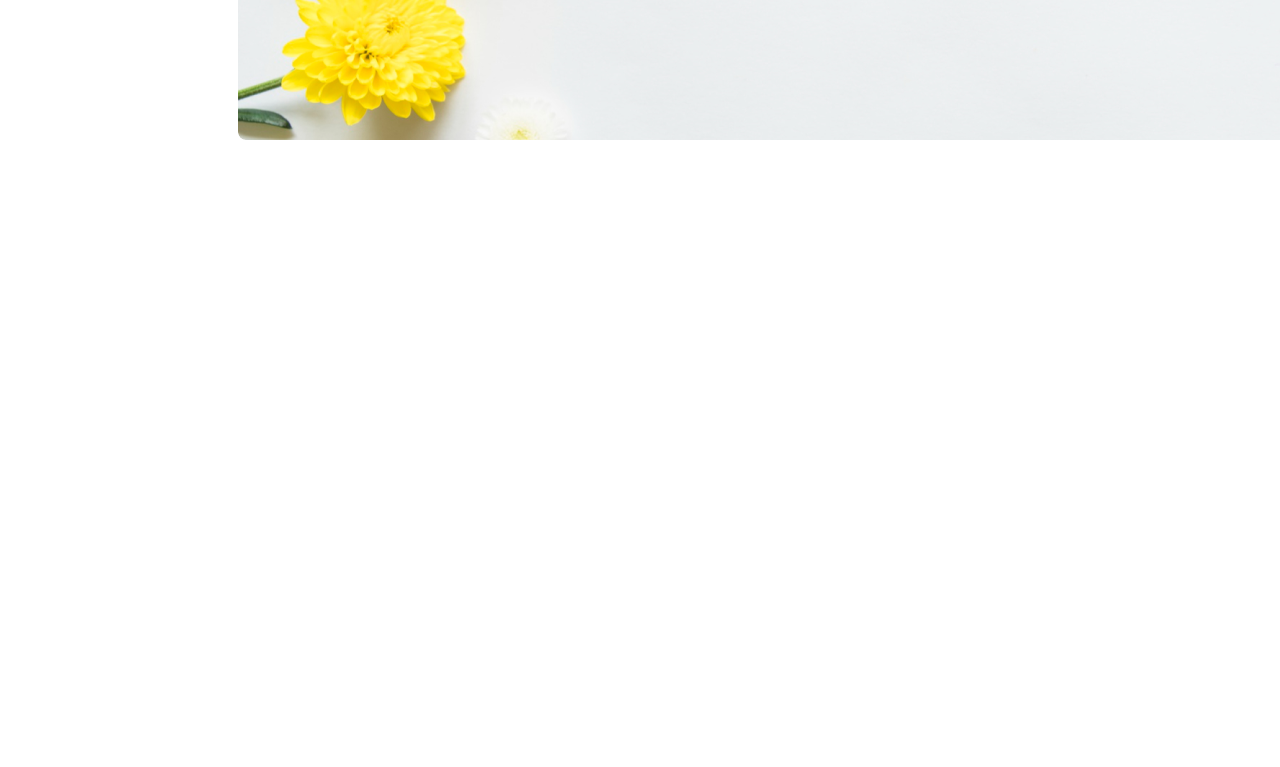
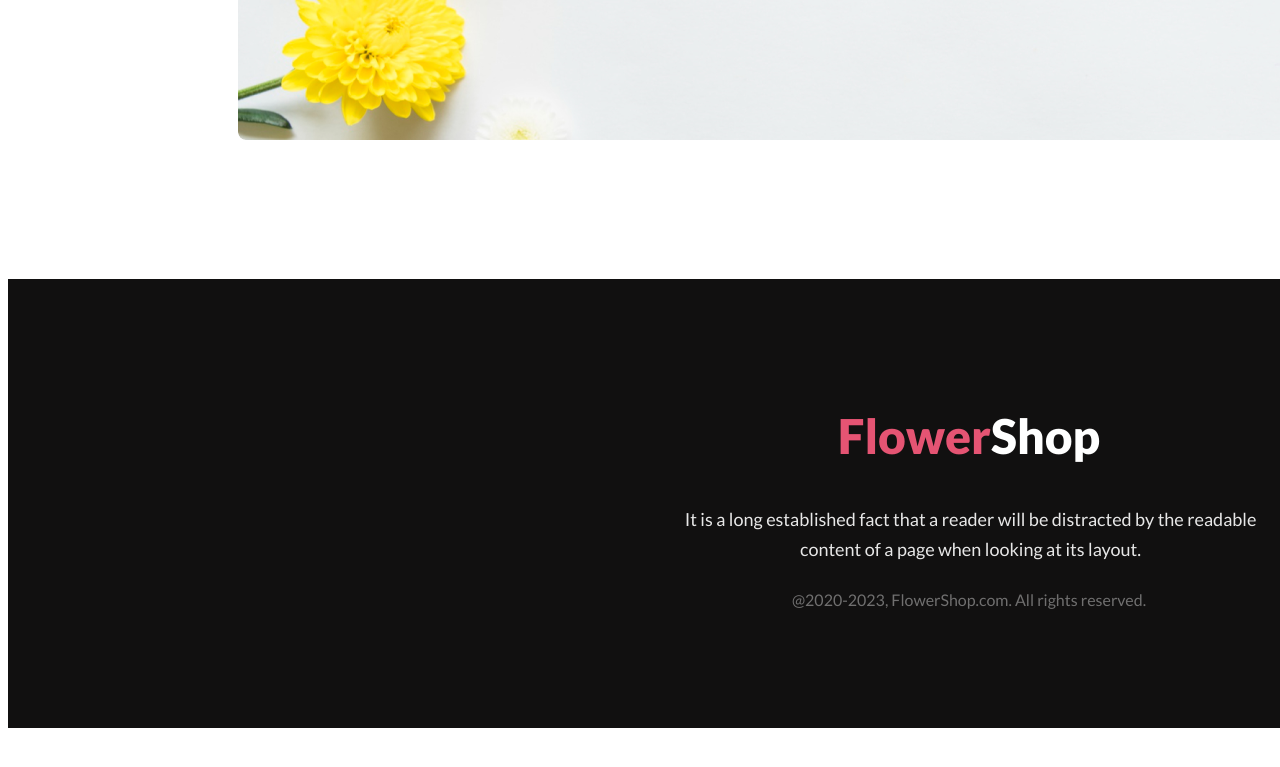
Before and after one commit to forhad-05/flowershop, a plain HTML site: page index.html in a window 1280 px wide. Shown: the part 4219-4986 px from the top of the page. After the commit the page ends 4955 px from the top, so only its background shows below. Drawn offline with Linux system fonts and the light colour scheme.

Commit message:
footer-part

```diff
--- a/index.html
+++ b/index.html
@@ -89,12 +89,18 @@
 
             <h2>Get The Latest Deals</h2>
             <p>$30 coupon for first shopping</p>
-             <div class="email-btn">
+            <div class="email-btn">
                 <input placeholder="Enter your email here...." type="email" name="" id="">
                 <button class="Sub-btn">Subscribe</button>
             </div>
         </section>
     </main>
+    <footer>
+        <h2> <span>Flower</span>Shop </h2>
+        <p>It is a long established fact that a reader will be distracted by the readable content of a page when looking
+            at its layout.</p>
+        <h5>@2020-2023, FlowerShop.com. All rights reserved. </h5>
+    </footer>
 </body>
 
 </html>
--- a/style.css
+++ b/style.css
@@ -72,7 +72,7 @@ header {
 
 main {
     width: 1800px;
-    height: 4867px;
+    height: 3450px;
     background: #FFF;
 }
 
@@ -348,3 +348,44 @@ main {
     font-weight: 700px;
     border: #E55473;
 }
+
+footer {
+    width: 1922px;
+    height: 449px;
+    flex-shrink: 0;
+    background: #111010;
+}
+
+footer h2 {
+    color: #FFF;
+    font-family: Lato;
+    font-size: 48px;
+    font-style: normal;
+    font-weight: 800;
+    line-height: normal;
+    text-align: center;
+    padding-top: 128px;
+}
+footer span{
+    color: #E55473;
+}
+footer>p {
+    width: 625px;
+    color: rgba(255, 255, 255, 0.90);
+    text-align: center;
+    font-size: 18px;
+    font-style: normal;
+    font-weight: 400;
+    line-height: 30px;
+    margin-left: 650px;
+
+}
+
+footer h5 {
+    color: rgba(255, 255, 255, 0.40);
+    text-align: center;
+    font-size: 16px;
+    font-style: normal;
+    font-weight: 400;
+    line-height: normal;
+}
```
